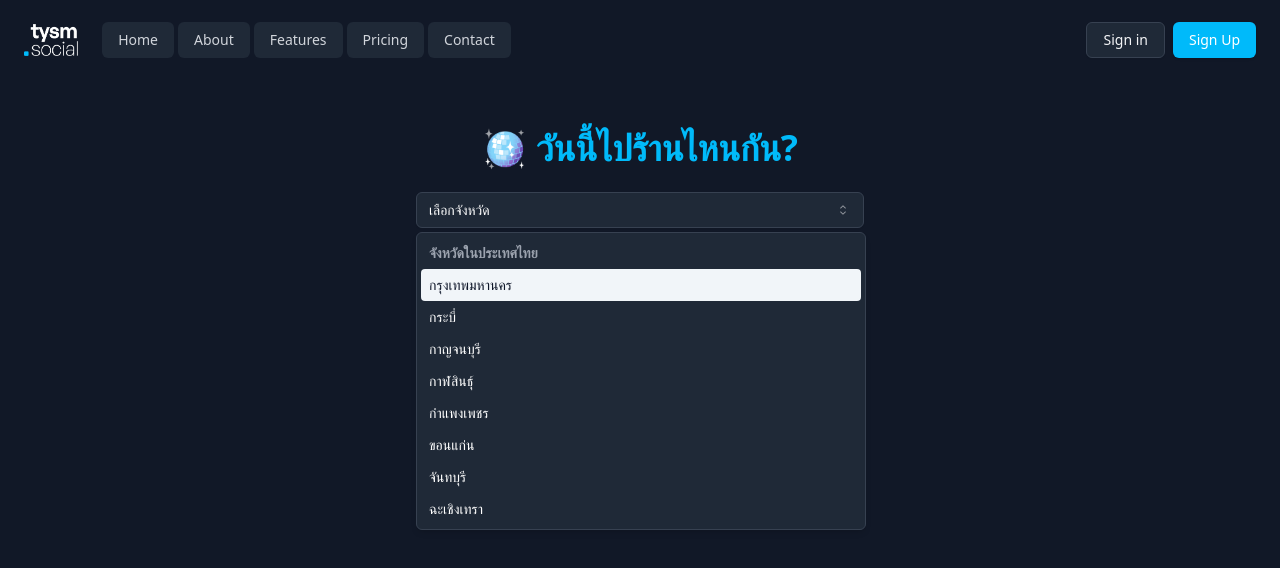
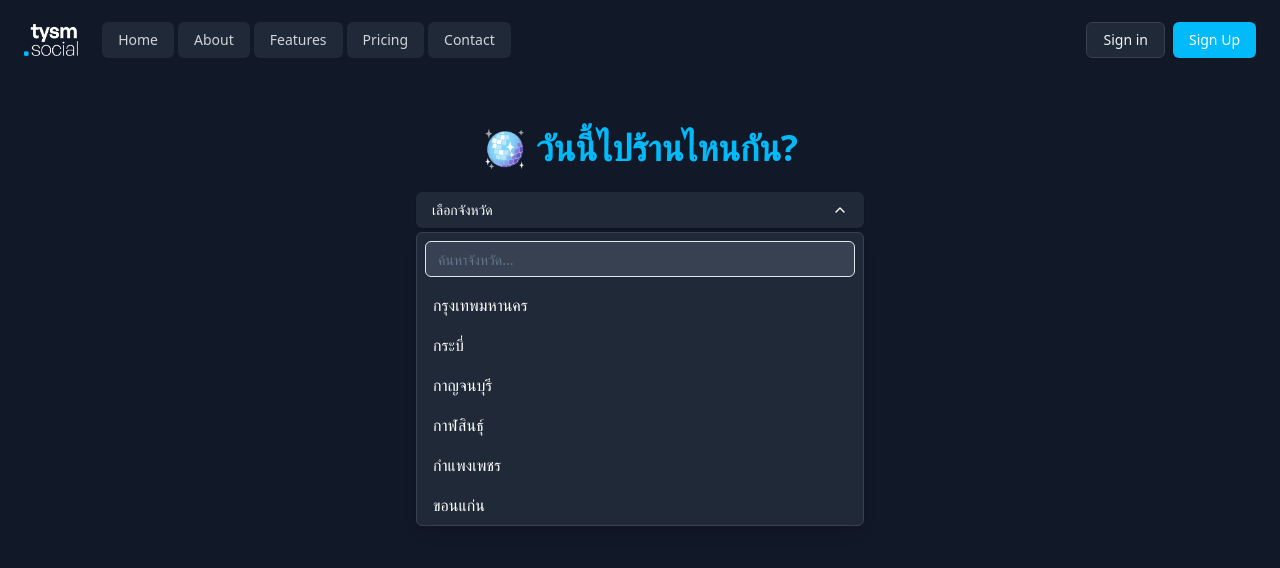
Before and after one commit to sukritx/tysm-3, a React (Vite) app in the folder frontend/: page / in a window 1280 px wide. Both pictures are taken after a click on the button "เลือกจังหวัด". Shown: the top 568 px of the page. Built offline with nearby package versions, Linux system fonts and the light colour scheme.

Commit message:
make provinces searchable

```diff
--- a/frontend/src/pages/Home.jsx
+++ b/frontend/src/pages/Home.jsx
@@ -1,22 +1,33 @@
-import React, { useState, useEffect } from 'react';
+import React, { useState, useEffect, useRef } from 'react';
 import { Link } from 'react-router-dom';
 import axios from 'axios';
 import { useAuth } from '../context/AuthContext';
-import { Select, SelectTrigger, SelectValue, SelectContent, SelectGroup, SelectLabel, SelectItem } from "@/components/ui/select";
 import { Card, CardContent } from "@/components/ui/card";
-import { Lock } from 'lucide-react';
+import { Button } from "@/components/ui/button";
+import { Input } from "@/components/ui/input";
+import { Lock, ChevronDown, ChevronUp, Check } from 'lucide-react';
 
 const Home = () => {
+  const [isOpen, setIsOpen] = useState(false);
   const [selectedProvince, setSelectedProvince] = useState("");
+  const [searchTerm, setSearchTerm] = useState("");
   const [clubs, setClubs] = useState([]);
   const [loading, setLoading] = useState(false);
   const [error, setError] = useState(null);
   const { user } = useAuth();
+  const dropdownRef = useRef(null);
 
   // List of all 77 provinces in Thailand
   const provinces = [
     "กรุงเทพมหานคร", "กระบี่", "กาญจนบุรี", "กาฬสินธุ์", "กำแพงเพชร", "ขอนแก่น", "จันทบุรี", "ฉะเชิงเทรา",
-    // ... (rest of the provinces)
+    "ชลบุรี", "ชัยนาท", "ชัยภูมิ", "ชุมพร", "เชียงราย", "เชียงใหม่", "ตรัง", "ตราด", "ตาก", "นครนายก",
+    "นครปฐม", "นครพนม", "นครราชสีมา", "นครศรีธรรมราช", "นครสวรรค์", "นนทบุรี", "นราธิวาส", "น่าน",
+    "บึงกาฬ", "บุรีรัมย์", "ปทุมธานี", "ประจวบคีรีขันธ์", "ปราจีนบุรี", "ปัตตานี", "พระนครศรีอยุธยา",
+    "พะเยา", "พังงา", "พัทลุง", "พิจิตร", "พิษณุโลก", "เพชรบุรี", "เพชรบูรณ์", "แพร่", "ภูเก็ต",
+    "มหาสารคาม", "มุกดาหาร", "แม่ฮ่องสอน", "ยโสธร", "ยะลา", "ร้อยเอ็ด", "ระนอง", "ระยอง", "ราชบุรี",
+    "ลพบุรี", "ลำปาง", "ลำพูน", "เลย", "ศรีสะเกษ", "สกลนคร", "สงขลา", "สตูล", "สมุทรปราการ",
+    "สมุทรสงคราม", "สมุทรสาคร", "สระแก้ว", "สระบุรี", "สิงห์บุรี", "สุโขทัย", "สุพรรณบุรี", "สุราษฎร์ธานี",
+    "สุรินทร์", "หนองคาย", "หนองบัวลำภู", "อ่างทอง", "อำนาจเจริญ", "อุดรธานี", "อุตรดิตถ์", "อุทัยธานี", "อุบลราชธานี"
   ];
 
   useEffect(() => {
@@ -24,6 +35,19 @@ const Home = () => {
       fetchClubs(selectedProvince);
     }
   }, [selectedProvince]);
+
+  useEffect(() => {
+    const handleClickOutside = (event) => {
+      if (dropdownRef.current && !dropdownRef.current.contains(event.target)) {
+        setIsOpen(false);
+      }
+    };
+
+    document.addEventListener('mousedown', handleClickOutside);
+    return () => {
+      document.removeEventListener('mousedown', handleClickOutside);
+    };
+  }, []);
 
   const fetchClubs = async (province) => {
     setLoading(true);
@@ -41,27 +65,54 @@ const Home = () => {
     }
   };
 
+  const filteredProvinces = provinces.filter(province =>
+    province.toLowerCase().includes(searchTerm.toLowerCase())
+  );
+
   return (
     <div className="bg-gray-900 text-white min-h-screen">
       <div className="container mx-auto px-4 py-8 md:px-6 md:py-12">
         <h1 className="text-4xl text-center font-bold mb-6 text-[#00BAFA]">🪩 วันนี้ไปร้านไหนกัน?</h1>
 
-        <div className="mb-8">
-          <Select value={selectedProvince} onValueChange={setSelectedProvince}>
-            <SelectTrigger className="w-full max-w-md mx-auto bg-gray-800 border-gray-700 text-white">
-              <SelectValue placeholder="เลือกจังหวัด" />
-            </SelectTrigger>
-            <SelectContent className="bg-gray-800 border-gray-700 text-white">
-              <SelectGroup>
-                <SelectLabel className="text-gray-400">จังหวัดในประเทศไทย</SelectLabel>
-                {provinces.map((province) => (
-                  <SelectItem key={province} value={province} className="hover:bg-gray-700">
-                    {province}
-                  </SelectItem>
-                ))}
-              </SelectGroup>
-            </SelectContent>
-          </Select>
+        <div className="max-w-md mx-auto mb-8" ref={dropdownRef}>
+          <div className="relative">
+            <Button
+              onClick={() => setIsOpen(!isOpen)}
+              className="w-full justify-between bg-gray-800 border-gray-700 text-white hover:bg-gray-700"
+            >
+              {selectedProvince || "เลือกจังหวัด"}
+              {isOpen ? <ChevronUp className="ml-2 h-4 w-4" /> : <ChevronDown className="ml-2 h-4 w-4" />}
+            </Button>
+            {isOpen && (
+              <div className="absolute z-10 w-full mt-1 bg-gray-800 border border-gray-700 rounded-md shadow-lg">
+                <Input
+                  type="text"
+                  placeholder="ค้นหาจังหวัด..."
+                  value={searchTerm}
+                  onChange={(e) => setSearchTerm(e.target.value)}
+                  className="m-2 w-[calc(100%-1rem)] bg-gray-700 text-white"
+                />
+                <ul className="max-h-60 overflow-auto">
+                  {filteredProvinces.map((province) => (
+                    <li
+                      key={province}
+                      className="px-4 py-2 hover:bg-gray-700 cursor-pointer flex items-center"
+                      onClick={() => {
+                        setSelectedProvince(province);
+                        setIsOpen(false);
+                        setSearchTerm("");
+                      }}
+                    >
+                      {province}
+                      {selectedProvince === province && (
+                        <Check className="ml-auto h-4 w-4 text-[#00BAFA]" />
+                      )}
+                    </li>
+                  ))}
+                </ul>
+              </div>
+            )}
+          </div>
         </div>
 
         {loading && <p className="text-white text-center">กำลังโหลด...</p>}
```
